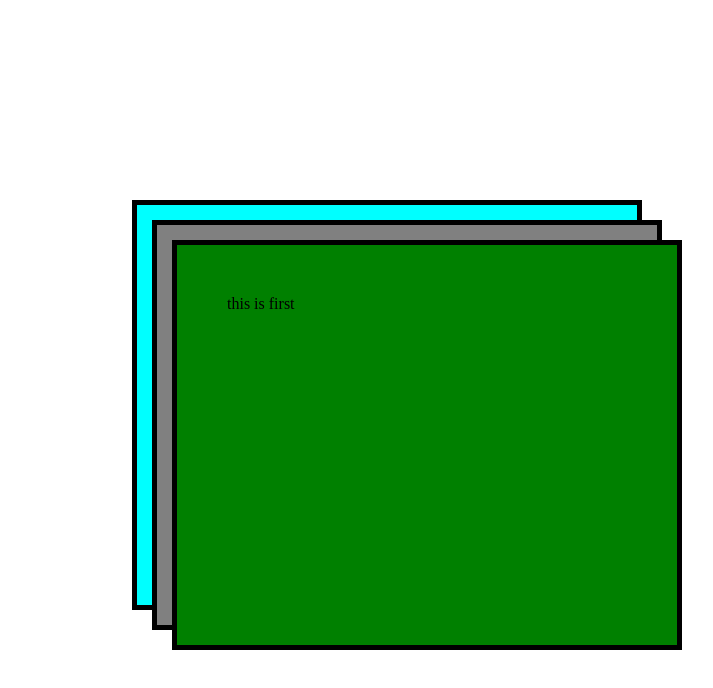
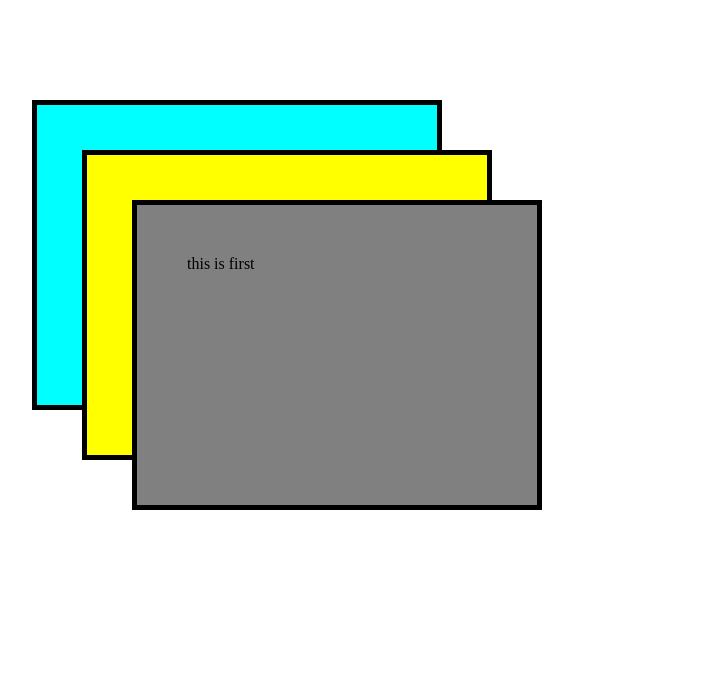
Before and after one commit to vishakh-k/1st-SEM, a plain HTML site: page web-dbms/web/p2/p3.html in a window 1280 px wide. Shown: the whole page, without its empty margins (68-781 px from the left). Drawn offline with Linux system fonts and the light colour scheme.

Commit message:
practing web

```diff
--- a/web-dbms/web/p2/p3.html
+++ b/web-dbms/web/p2/p3.html
@@ -8,10 +8,10 @@
     <style>
         #layer1 {
             background-color: aqua;
-            height: 300px;
-            width: 400px;
-            left: 200px;
-            top: 200px;
+            height: 200px;
+            width: 300px;
+            left: 100px;
+            top: 100px;
             border: 5px solid black;
             position: absolute;
             z-index: 0;
@@ -19,11 +19,11 @@
         }
 
         #layer2 {
-            background-color: gray;
-            height: 300px;
-            width: 400px;
-            left: 220px;
-            top: 220px;
+            background-color: yellow;
+            height: 200px;
+            width: 300px;
+            left: 150px;
+            top: 150px;
             border: 5px solid black;
             position: absolute;
             z-index: 0;
@@ -31,11 +31,11 @@
         }
 
         #layer3 {
-            background-color: green;
-            height: 300px;
-            width: 400px;
-            left: 240px;
-            top: 240px;
+            background-color: gray;
+            height: 200px;
+            width: 300px;
+            left: 200px;
+            top: 200px;
             border: 5px solid black;
             position: absolute;
             z-index: 0;
```
